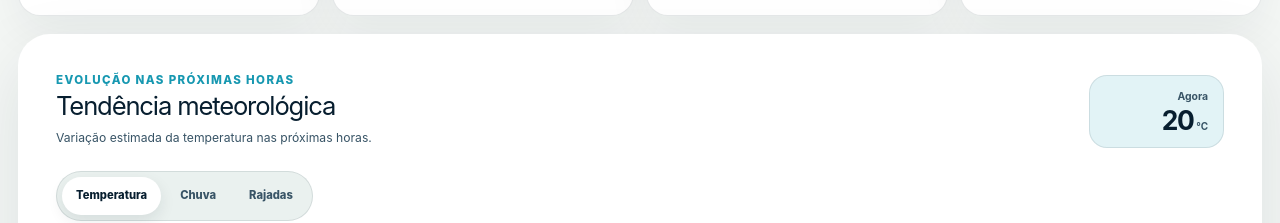
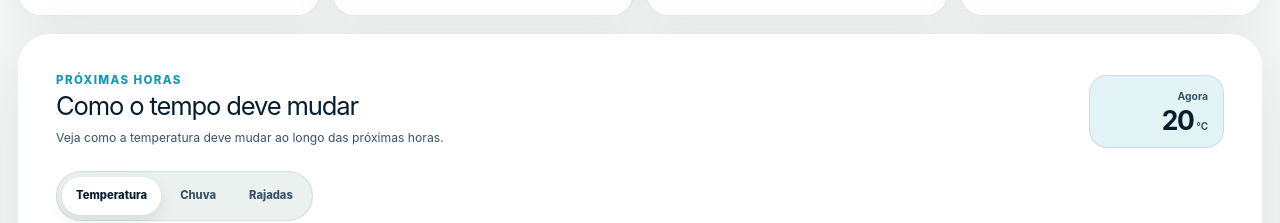
Before and after one commit to agenciamobi/tempopelotas, a Next.js app: page /tempo-hoje-pelotas in a window 1280 px wide. Shown: the part 806-1029 px from the top of the page. Built offline with nearby package versions, Linux system fonts and the light colour scheme; no server answers.

Commit message:
Simplifica a leitura do gráfico por hora

```diff
--- a/components/weather-trend-chart.tsx
+++ b/components/weather-trend-chart.tsx
@@ -24,21 +24,21 @@ const metrics: Record<
     label: "Temperatura",
     shortLabel: "Temperatura",
     unit: "°C",
-    description: "Variação estimada da temperatura nas próximas horas.",
+    description: "Veja como a temperatura deve mudar ao longo das próximas horas.",
     getValue: (hour) => hour.temperature,
   },
   precipitation: {
-    label: "Probabilidade de chuva",
+    label: "Chance de chuva",
     shortLabel: "Chuva",
     unit: "%",
-    description: "Probabilidade estimada de precipitação por horário.",
+    description: "Veja em quais horários há maior chance de chuva.",
     getValue: (hour) => hour.precipitation,
   },
   windGust: {
     label: "Rajadas de vento",
     shortLabel: "Rajadas",
     unit: " km/h",
-    description: "Intensidade estimada das rajadas nas próximas horas.",
+    description: "Veja quando o vento pode ficar mais forte nas próximas horas.",
     getValue: (hour) => hour.windGust,
   },
 };
@@ -135,8 +135,8 @@ export function WeatherTrendChart({
     >
       <div className="trend-chart-heading">
         <div>
-          <span className="eyebrow">Evolução nas próximas horas</span>
-          <h2 id={headingId}>Tendência meteorológica</h2>
+          <span className="eyebrow">Próximas horas</span>
+          <h2 id={headingId}>Como o tempo deve mudar</h2>
           <p>{config.description}</p>
         </div>
 
@@ -149,7 +149,7 @@ export function WeatherTrendChart({
         </div>
       </div>
 
-      <div className="trend-chart-tabs" role="tablist" aria-label="Escolher dado do gráfico">
+      <div className="trend-chart-tabs" role="tablist" aria-label="Escolha o que deseja ver">
         {(Object.keys(metrics) as ChartMetric[]).map((item) => (
           <button
             className={metric === item ? "is-active" : undefined}
@@ -231,7 +231,7 @@ export function WeatherTrendChart({
         </svg>
       </div>
 
-      <div className="trend-chart-hours" aria-label="Selecionar horário do gráfico">
+      <div className="trend-chart-hours" aria-label="Escolha um horário">
         {hourly.map((hour, index) => (
           <button
             className={index === safeSelectedIndex ? "is-active" : undefined}
```
